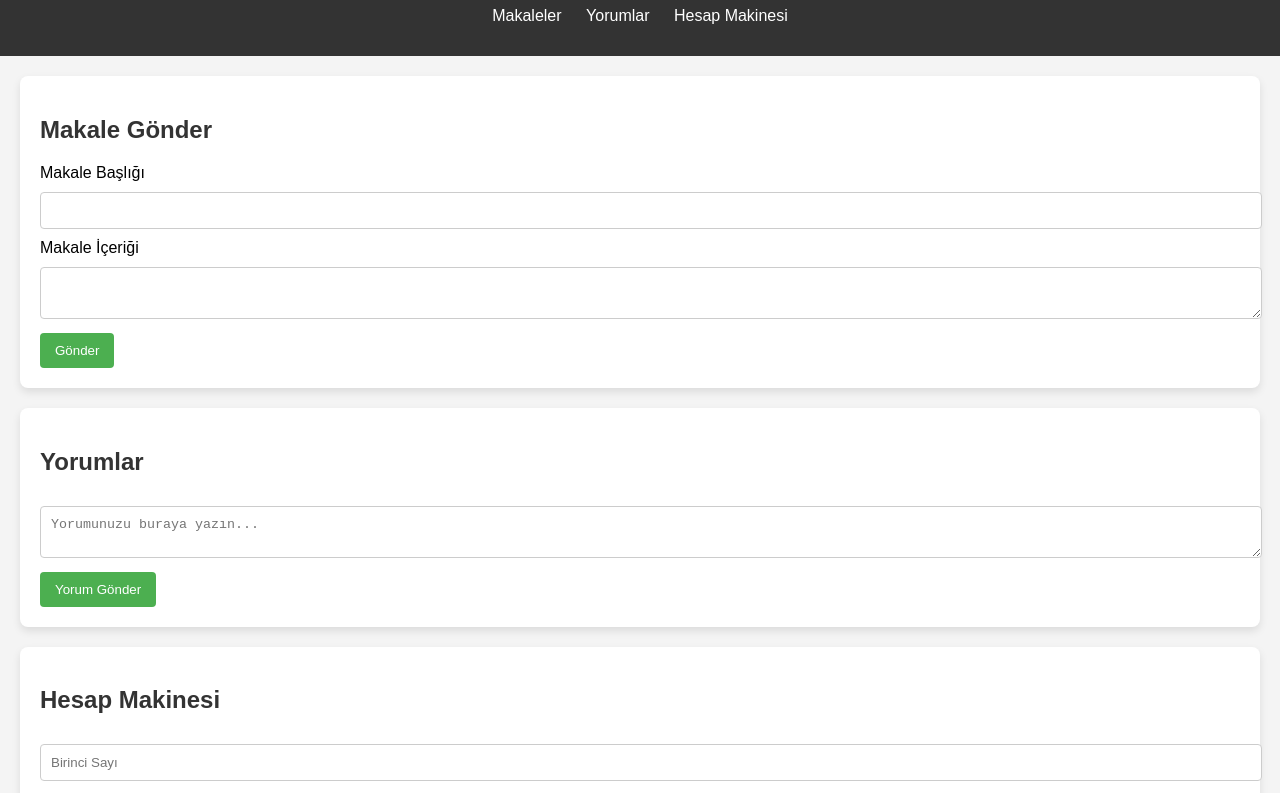
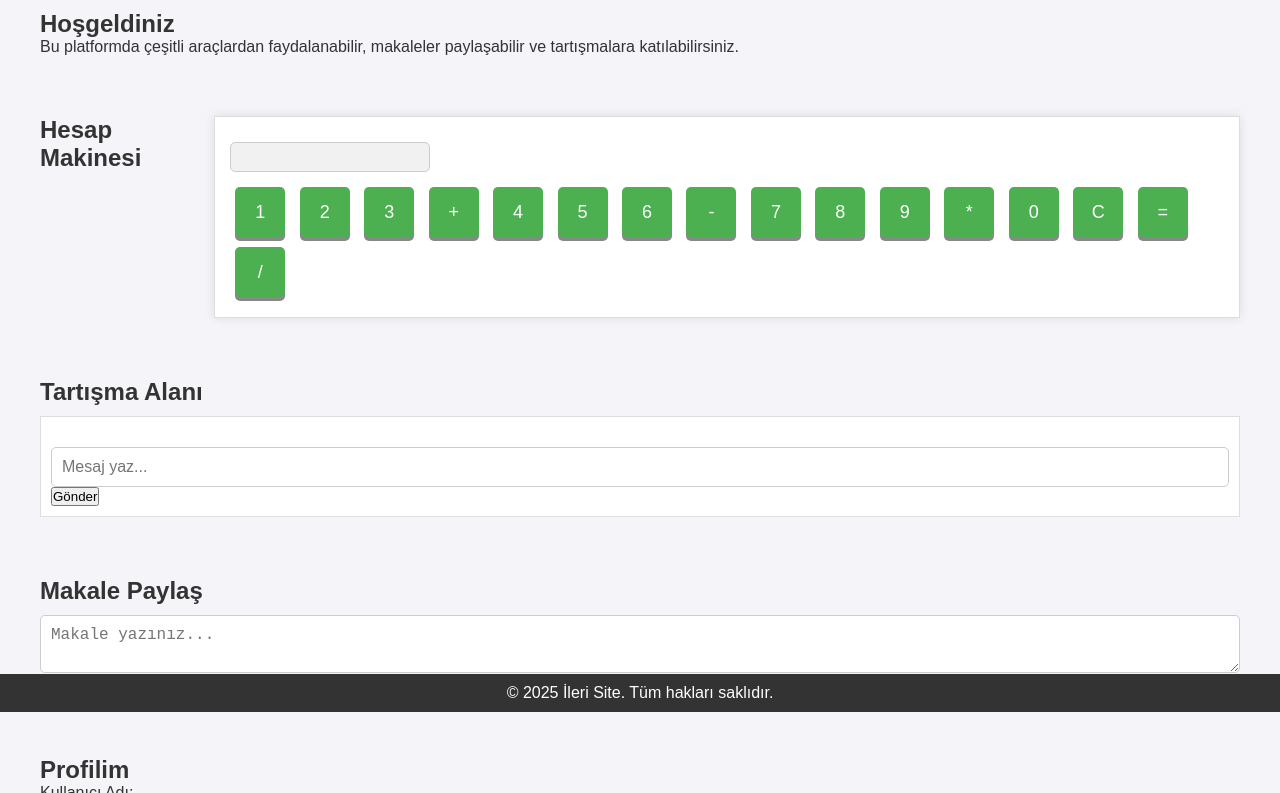
Before and after one commit to mazlum414/ai-mazlum-math, a plain HTML site: page index.html in a window 1280 px wide. Shown: the part 88-881 px from the top of the page. Drawn offline with nearby package versions, Linux system fonts and the light colour scheme.

Commit message:
Add files via upload

```diff
--- a/index.html
+++ b/index.html
@@ -3,58 +3,98 @@
 <head>
     <meta charset="UTF-8">
     <meta name="viewport" content="width=device-width, initial-scale=1.0">
-    <title>Bilimsel Çalışmalar</title>
-    <link rel="stylesheet" href="style.css">
-    <script src="https://cdnjs.cloudflare.com/ajax/libs/Chart.js/3.8.0/chart.min.js"></script>
+    <title>İleri Düzey Site</title>
+    <link rel="stylesheet" href="styles.css">
 </head>
 <body>
     <header>
-        <h1>Bilimsel Çalışmalar ve Tartışmalar</h1>
+        <div class="logo">İleri Site</div>
         <nav>
             <ul>
-                <li><a href="#makaleler">Makaleler</a></li>
-                <li><a href="#yorumlar">Yorumlar</a></li>
-                <li><a href="#hesapmakinesi">Hesap Makinesi</a></li>
+                <li><a href="#home">Ana Sayfa</a></li>
+                <li><a href="#calculator">Hesap Makinesi</a></li>
+                <li><a href="#discussion">Tartışma</a></li>
+                <li><a href="#articles">Makale Paylaş</a></li>
+                <li><a href="#user-profile">Profilim</a></li>
+                <li><a href="#contact">İletişim</a></li>
             </ul>
         </nav>
     </header>
 
-    <!-- Makale Gönderme Bölümü -->
-    <section id="makaleler">
-        <h2>Makale Gönder</h2>
-        <form id="articleForm">
-            <label for="articleTitle">Makale Başlığı</label>
-            <input type="text" id="articleTitle" required>
-            <label for="articleContent">Makale İçeriği</label>
-            <textarea id="articleContent" required></textarea>
-            <button type="button" onclick="submitArticle()">Gönder</button>
+    <section id="home">
+        <h1>Hoşgeldiniz</h1>
+        <p>Bu platformda çeşitli araçlardan faydalanabilir, makaleler paylaşabilir ve tartışmalara katılabilirsiniz.</p>
+    </section>
+
+    <section id="calculator">
+        <h2>Hesap Makinesi</h2>
+        <div class="calculator">
+            <input type="text" id="display" disabled />
+            <div class="buttons">
+                <button class="btn" onclick="appendToDisplay('1')">1</button>
+                <button class="btn" onclick="appendToDisplay('2')">2</button>
+                <button class="btn" onclick="appendToDisplay('3')">3</button>
+                <button class="btn" onclick="appendToDisplay('+')">+</button>
+                <button class="btn" onclick="appendToDisplay('4')">4</button>
+                <button class="btn" onclick="appendToDisplay('5')">5</button>
+                <button class="btn" onclick="appendToDisplay('6')">6</button>
+                <button class="btn" onclick="appendToDisplay('-')">-</button>
+                <button class="btn" onclick="appendToDisplay('7')">7</button>
+                <button class="btn" onclick="appendToDisplay('8')">8</button>
+                <button class="btn" onclick="appendToDisplay('9')">9</button>
+                <button class="btn" onclick="appendToDisplay('*')">*</button>
+                <button class="btn" onclick="appendToDisplay('0')">0</button>
+                <button class="btn" onclick="clearDisplay()">C</button>
+                <button class="btn" onclick="calculateResult()">=</button>
+                <button class="btn" onclick="appendToDisplay('/')">/</button>
+            </div>
+        </div>
+    </section>
+
+    <section id="discussion">
+        <h2>Tartışma Alanı</h2>
+        <div id="chat-room">
+            <div id="messages"></div>
+            <input type="text" id="message" placeholder="Mesaj yaz..." />
+            <button onclick="sendMessage()">Gönder</button>
+        </div>
+    </section>
+
+    <section id="articles">
+        <h2>Makale Paylaş</h2>
+        <textarea id="article-content" placeholder="Makale yazınız..."></textarea>
+        <button onclick="submitArticle()">Makale Gönder</button>
+    </section>
+
+    <section id="user-profile">
+        <h2>Profilim</h2>
+        <div>
+            <label for="username">Kullanıcı Adı:</label>
+            <input type="text" id="username" placeholder="Kullanıcı adını girin">
+        </div>
+        <div>
+            <label for="bio">Biyografi:</label>
+            <textarea id="bio" placeholder="Biyografi yazınız..."></textarea>
+        </div>
+        <button onclick="updateProfile()">Profili Güncelle</button>
+    </section>
+
+    <section id="contact">
+        <h2>İletişim</h2>
+        <form id="contact-form">
+            <label for="name">Adınız:</label>
+            <input type="text" id="name" placeholder="Adınızı girin" required />
+            <label for="email">E-posta:</label>
+            <input type="email" id="email" placeholder="E-postanızı girin" required />
+            <label for="message">Mesajınız:</label>
+            <textarea id="message" placeholder="Mesajınızı yazın" required></textarea>
+            <button type="submit">Gönder</button>
         </form>
     </section>
 
-    <!-- Yorumlar Bölümü -->
-    <section id="yorumlar">
-        <h2>Yorumlar</h2>
-        <div id="commentsSection"></div>
-        <textarea id="userComment" placeholder="Yorumunuzu buraya yazın..."></textarea>
-        <button type="button" onclick="submitComment()">Yorum Gönder</button>
-    </section>
-
-    <!-- Hesap Makinesi Bölümü -->
-    <section id="hesapmakinesi">
-        <h2>Hesap Makinesi</h2>
-        <input type="number" id="input1" placeholder="Birinci Sayı" />
-        <input type="number" id="input2" placeholder="İkinci Sayı" />
-        <button type="button" onclick="calculate()">Hesapla</button>
-        <div id="result"></div>
-    </section>
-
-    <!-- Grafik Çizme Bölümü -->
-    <section id="grafik">
-        <h2>Fonksiyon Grafiği Çiz</h2>
-        <input type="text" id="graphFunction" placeholder="Fonksiyon (örneğin, x^2)" />
-        <button type="button" onclick="drawGraph()">Grafiği Çiz</button>
-        <canvas id="graphCanvas"></canvas>
-    </section>
+    <footer>
+        <p>&copy; 2025 İleri Site. Tüm hakları saklıdır.</p>
+    </footer>
 
     <script src="script.js"></script>
 </body>
--- /dev/null
+++ b/styles (1).css
@@ -0,0 +1,115 @@
+* {
+    margin: 0;
+    padding: 0;
+    box-sizing: border-box;
+}
+
+body {
+    font-family: Arial, sans-serif;
+    background-color: #f4f4f9;
+    color: #333;
+}
+
+header {
+    background-color: #333;
+    color: white;
+    padding: 15px;
+    display: flex;
+    justify-content: space-between;
+    align-items: center;
+}
+
+header .logo {
+    font-size: 24px;
+    font-weight: bold;
+}
+
+nav ul {
+    list-style-type: none;
+}
+
+nav ul li {
+    display: inline;
+    margin: 0 15px;
+}
+
+nav ul li a {
+    color: white;
+    text-decoration: none;
+}
+
+section {
+    padding: 20px;
+    margin: 20px;
+}
+
+#calculator {
+    display: flex;
+    justify-content: center;
+}
+
+.calculator {
+    border: 1px solid #ddd;
+    padding: 15px;
+    background-color: white;
+    box-shadow: 0 0 10px rgba(0, 0, 0, 0.1);
+}
+
+#display {
+    width: 200px;
+    height: 30px;
+    text-align: right;
+    margin-bottom: 10px;
+    font-size: 18px;
+    padding: 5px;
+    background-color: #f1f1f1;
+}
+
+.buttons button {
+    width: 50px;
+    height: 50px;
+    margin: 5px;
+    font-size: 18px;
+    cursor: pointer;
+    background-color: #4CAF50;
+    color: white;
+    border: none;
+    border-radius: 5px;
+    box-shadow: 0 4px #888888;
+}
+
+.buttons button:hover {
+    background-color: #45a049;
+}
+
+#chat-room {
+    border: 1px solid #ddd;
+    padding: 10px;
+    background-color: white;
+    margin-top: 10px;
+    max-height: 300px;
+    overflow-y: auto;
+}
+
+#messages {
+    margin-bottom: 10px;
+}
+
+textarea, input[type="text"], input[type="email"] {
+    width: 100%;
+    padding: 10px;
+    margin-top: 10px;
+    font-size: 16px;
+    border-radius: 5px;
+    border: 1px solid #ccc;
+}
+
+footer {
+    text-align: center;
+    padding: 10px;
+    background-color: #333;
+    color: white;
+    position: fixed;
+    bottom: 0;
+    width: 100%;
+}
--- /dev/null
+++ b/styles.css
@@ -0,0 +1,115 @@
+* {
+    margin: 0;
+    padding: 0;
+    box-sizing: border-box;
+}
+
+body {
+    font-family: Arial, sans-serif;
+    background-color: #f4f4f9;
+    color: #333;
+}
+
+header {
+    background-color: #333;
+    color: white;
+    padding: 15px;
+    display: flex;
+    justify-content: space-between;
+    align-items: center;
+}
+
+header .logo {
+    font-size: 24px;
+    font-weight: bold;
+}
+
+nav ul {
+    list-style-type: none;
+}
+
+nav ul li {
+    display: inline;
+    margin: 0 15px;
+}
+
+nav ul li a {
+    color: white;
+    text-decoration: none;
+}
+
+section {
+    padding: 20px;
+    margin: 20px;
+}
+
+#calculator {
+    display: flex;
+    justify-content: center;
+}
+
+.calculator {
+    border: 1px solid #ddd;
+    padding: 15px;
+    background-color: white;
+    box-shadow: 0 0 10px rgba(0, 0, 0, 0.1);
+}
+
+#display {
+    width: 200px;
+    height: 30px;
+    text-align: right;
+    margin-bottom: 10px;
+    font-size: 18px;
+    padding: 5px;
+    background-color: #f1f1f1;
+}
+
+.buttons button {
+    width: 50px;
+    height: 50px;
+    margin: 5px;
+    font-size: 18px;
+    cursor: pointer;
+    background-color: #4CAF50;
+    color: white;
+    border: none;
+    border-radius: 5px;
+    box-shadow: 0 4px #888888;
+}
+
+.buttons button:hover {
+    background-color: #45a049;
+}
+
+#chat-room {
+    border: 1px solid #ddd;
+    padding: 10px;
+    background-color: white;
+    margin-top: 10px;
+    max-height: 300px;
+    overflow-y: auto;
+}
+
+#messages {
+    margin-bottom: 10px;
+}
+
+textarea, input[type="text"], input[type="email"] {
+    width: 100%;
+    padding: 10px;
+    margin-top: 10px;
+    font-size: 16px;
+    border-radius: 5px;
+    border: 1px solid #ccc;
+}
+
+footer {
+    text-align: center;
+    padding: 10px;
+    background-color: #333;
+    color: white;
+    position: fixed;
+    bottom: 0;
+    width: 100%;
+}
```
